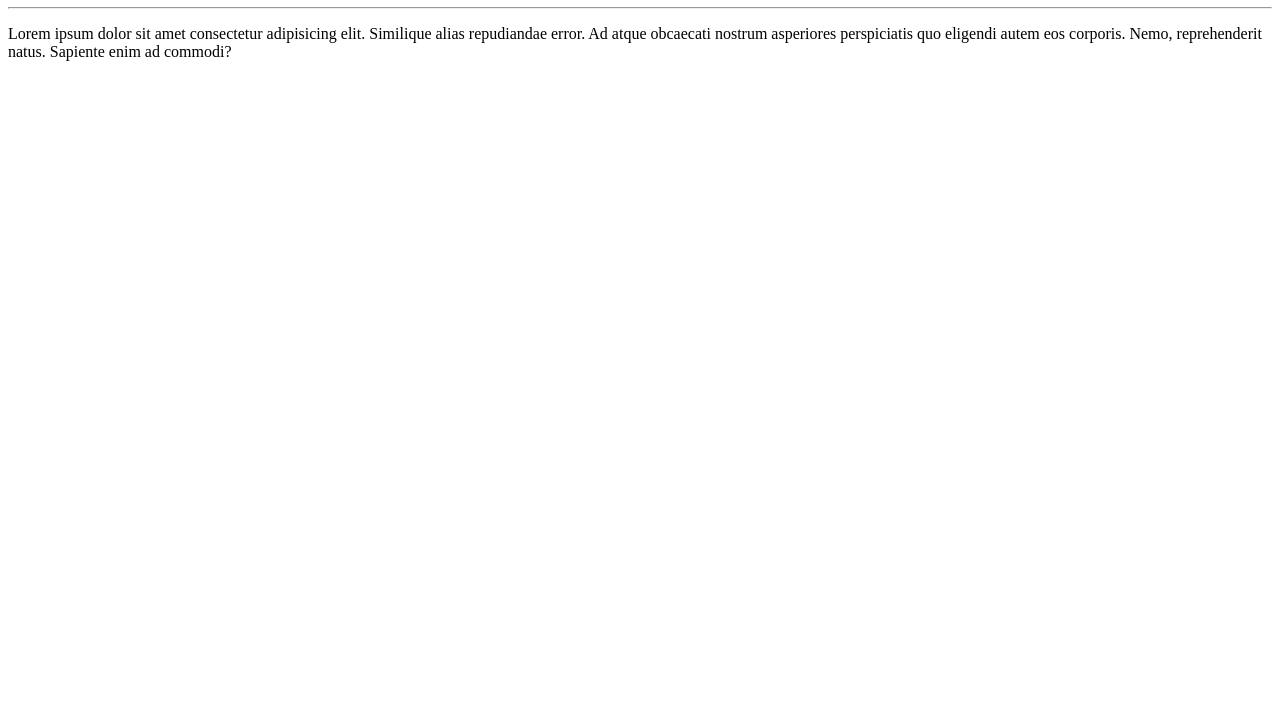
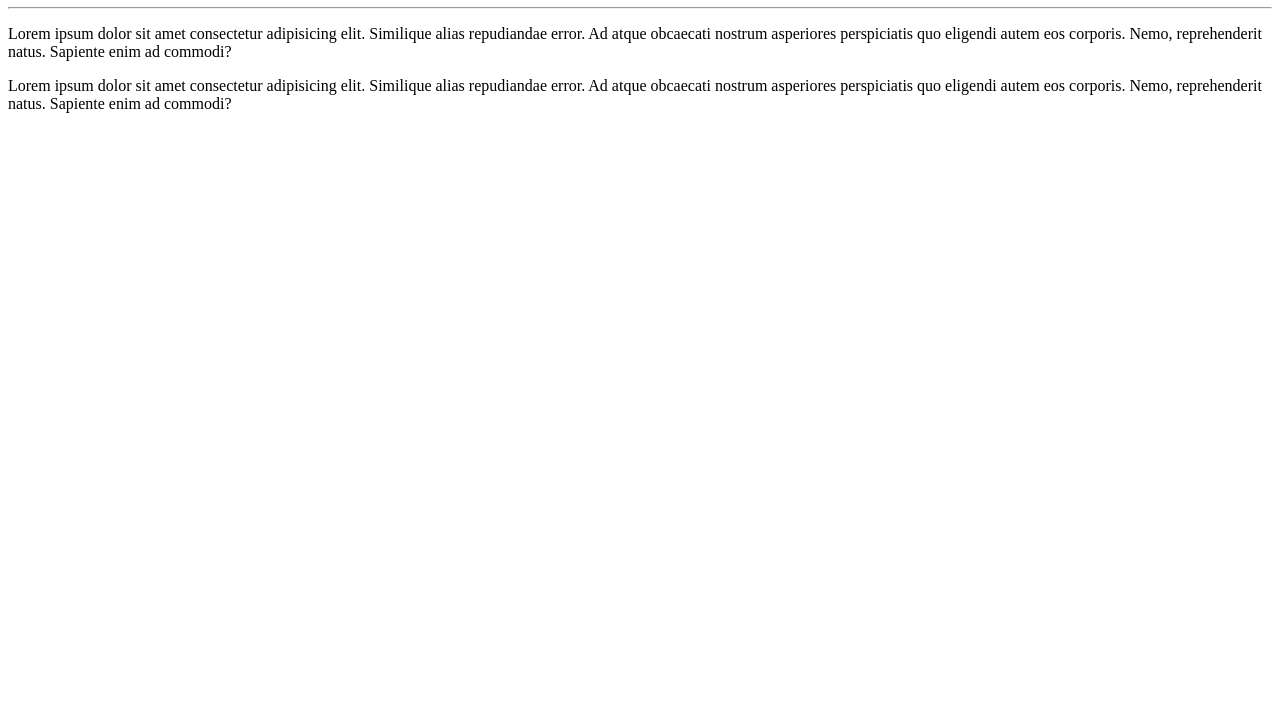
Before and after one commit to atavilaaa/Ola-Mundo, a plain HTML site: page site-exemplo/index.html in a window 1280 px wide. Shown: the part 73-800 px from the top of the page. Drawn offline with Linux system fonts and the light colour scheme.

Commit message:
Update index.html

```diff
--- a/site-exemplo/index.html
+++ b/site-exemplo/index.html
@@ -11,5 +11,8 @@
     <p>Lorem ipsum dolor sit amet consectetur adipisicing elit. Similique alias repudiandae error.
         Ad atque obcaecati nostrum asperiores perspiciatis quo eligendi autem eos corporis.
         Nemo, reprehenderit natus. Sapiente enim ad commodi?</p>
+    <p>Lorem ipsum dolor sit amet consectetur adipisicing elit. Similique alias repudiandae error.
+        Ad atque obcaecati nostrum asperiores perspiciatis quo eligendi autem eos corporis.
+        Nemo, reprehenderit natus. Sapiente enim ad commodi?</p>
 </body>
 </html>
```
